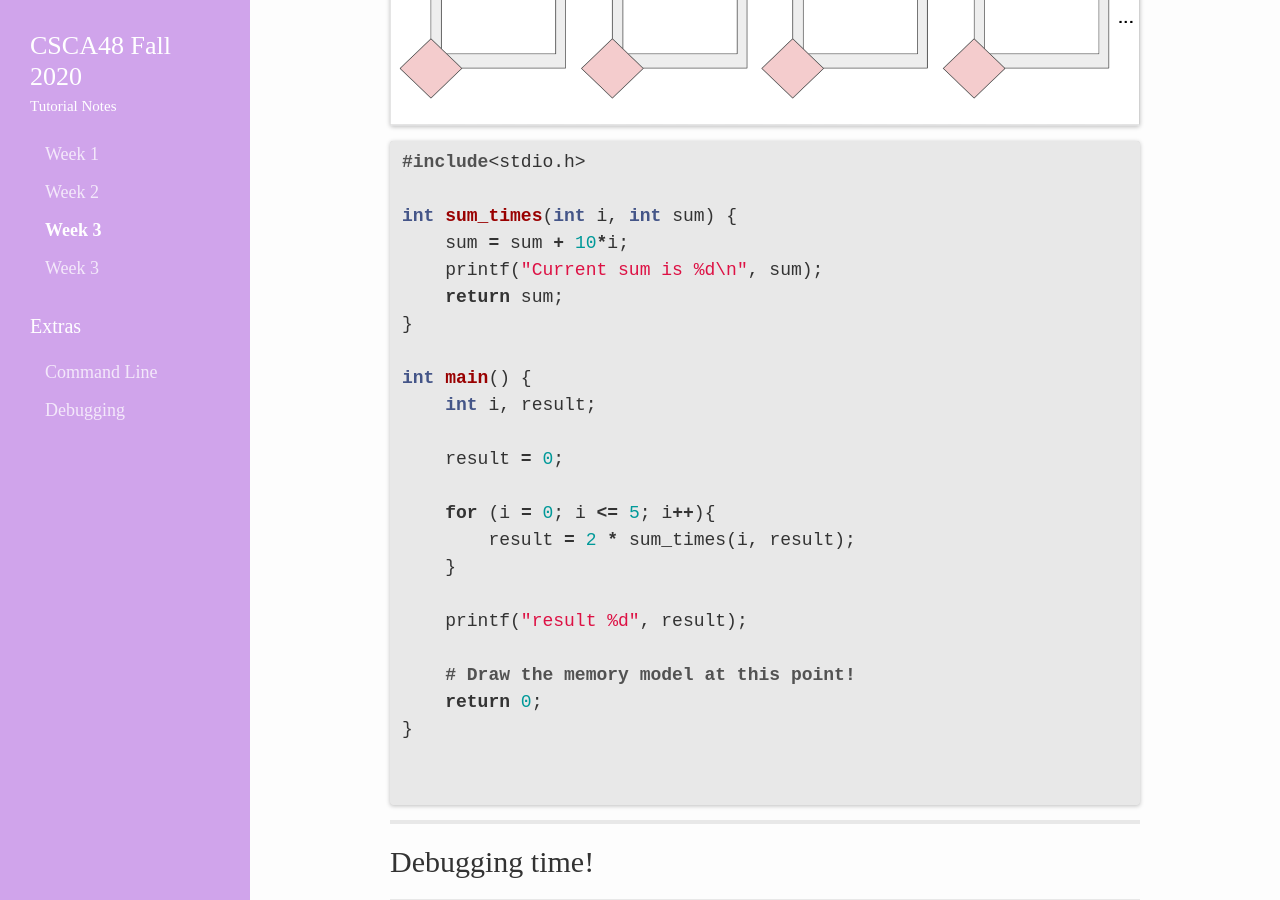
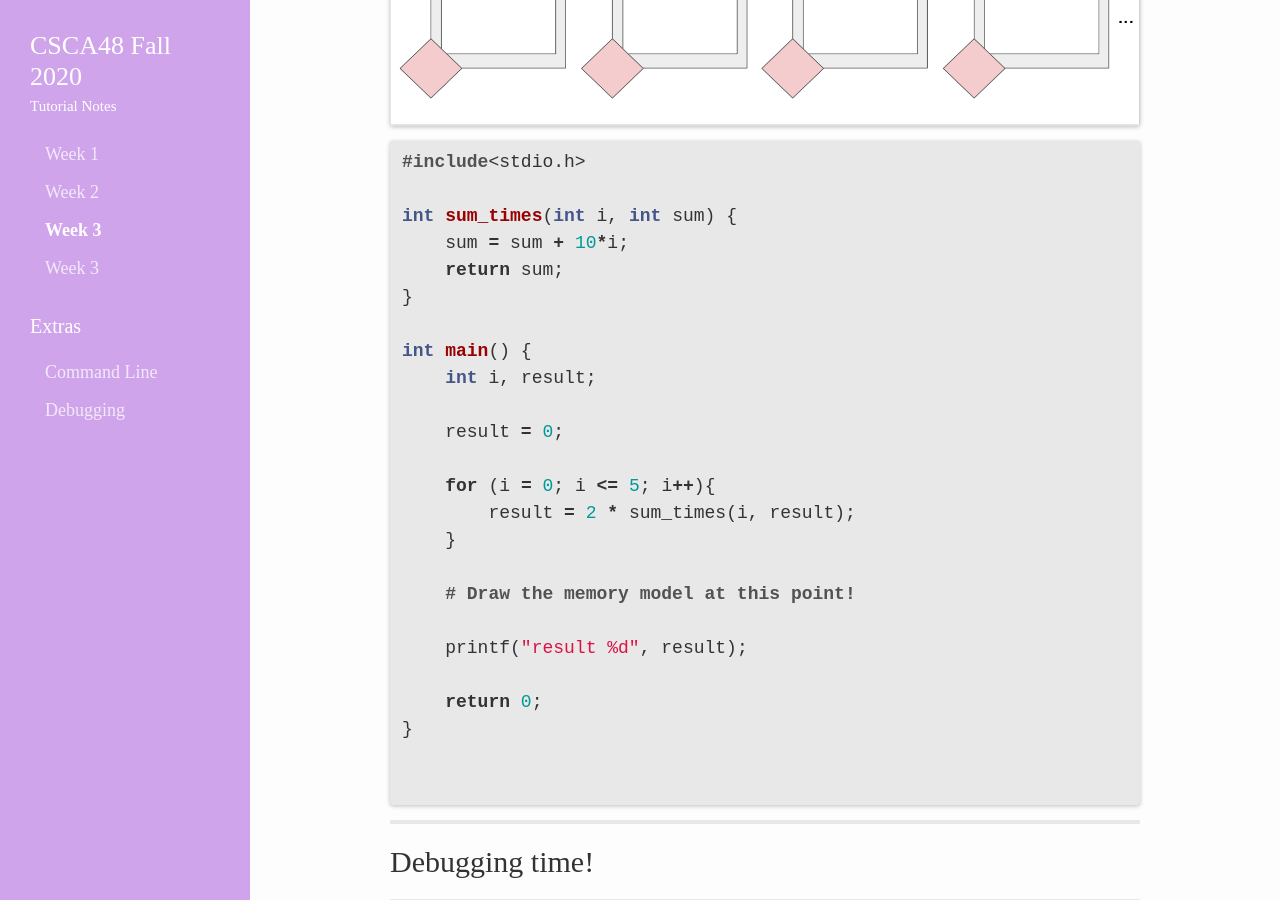
Before and after one commit to CSCA48F20/tutorials, a Jekyll site: the page built from W4/index.md, in a window 1280 px wide and 900 px high, scrolled down 1145 px. Built offline with Jekyll 4.4.1, drawn with Linux system fonts in a browser that asks for light colours; some web fonts are replaced.

Commit message:
Fixed the exercise

```diff
--- a/W4/index.md
+++ b/W4/index.md
@@ -37,7 +37,6 @@ Let's try this example and draw the diagram of the memory model for the followin
 
 int sum_times(int i, int sum) {
     sum = sum + 10*i;
-    printf("Current sum is %d\n", sum);
     return sum;
 }
 
@@ -50,9 +49,10 @@ int main() {
         result = 2 * sum_times(i, result);
     }
 
+    # Draw the memory model at this point!
+
     printf("result %d", result);
 
-    # Draw the memory model at this point!
     return 0;
 }
 
```
